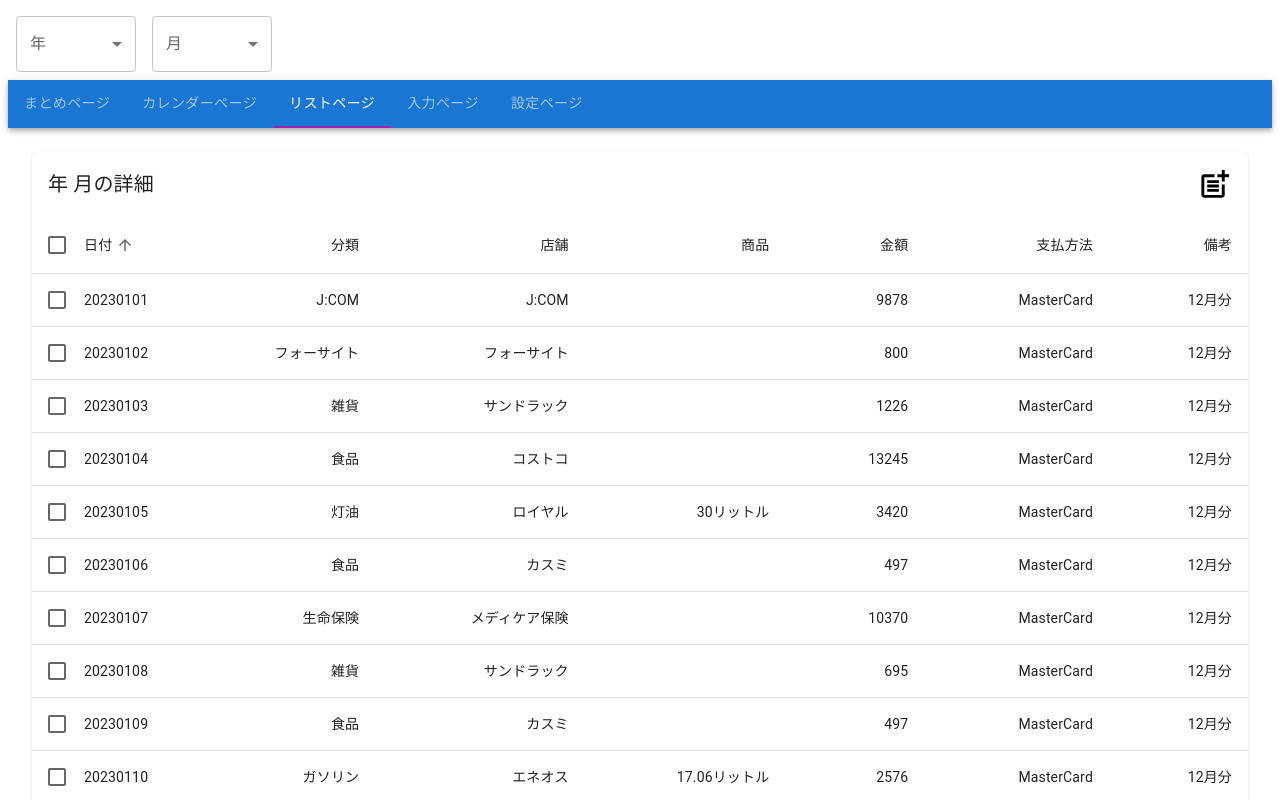
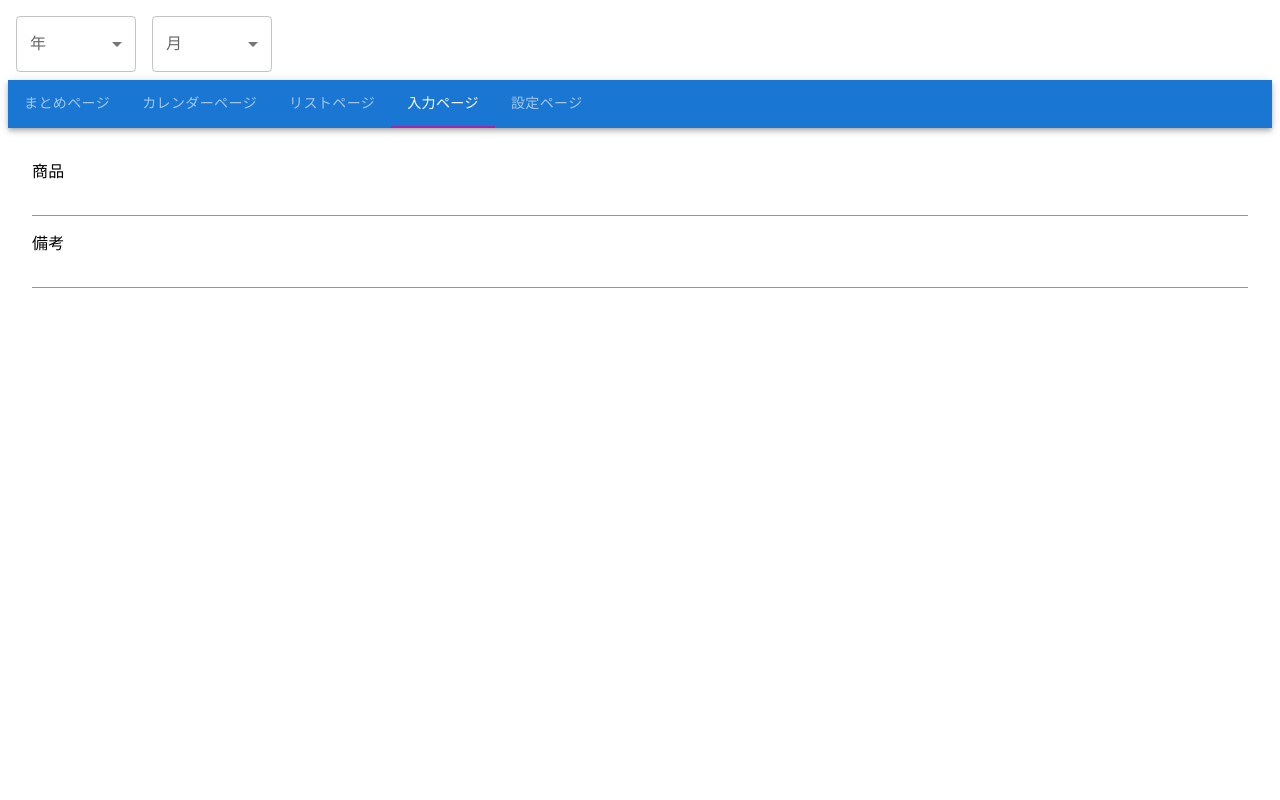
Before and after one commit to kewpie134134/household-account-book, a Next.js app: page / in a window 1280 px wide. Shown: the top 800 px of the page. Built offline with nearby package versions, Linux system fonts and the light colour scheme.

Commit message:
[update] 細かいUIを修正

```diff
--- a/src/app/page.tsx
+++ b/src/app/page.tsx
@@ -11,7 +11,7 @@ import Setting from "../tabs/Setting";
 import Input from "../tabs/Input";
 
 export default function Page() {
-  const [value, setValue] = useState("list");
+  const [value, setValue] = useState("input");
 
   const handleTabChange = (_event: React.SyntheticEvent, newValue: string) => {
     setValue(newValue);
--- a/src/components/moleculars/InputStringField.tsx
+++ b/src/components/moleculars/InputStringField.tsx
@@ -7,7 +7,7 @@ type InputFieldProps = {
 
 const InputStringField = ({ label }: InputFieldProps) => {
   return (
-    <Box>
+    <Box sx={{ pt: 1, pb: 1 }}>
       <Typography>{label}</Typography>
       <CustomStringTextField />
     </Box>
--- a/src/components/organisms/InputComponent.tsx
+++ b/src/components/organisms/InputComponent.tsx
@@ -4,6 +4,7 @@ const InputComponent = () => {
   return (
     <>
       <InputStringField label="商品" />
+      <InputStringField label="備考" />
     </>
   );
 };
```
